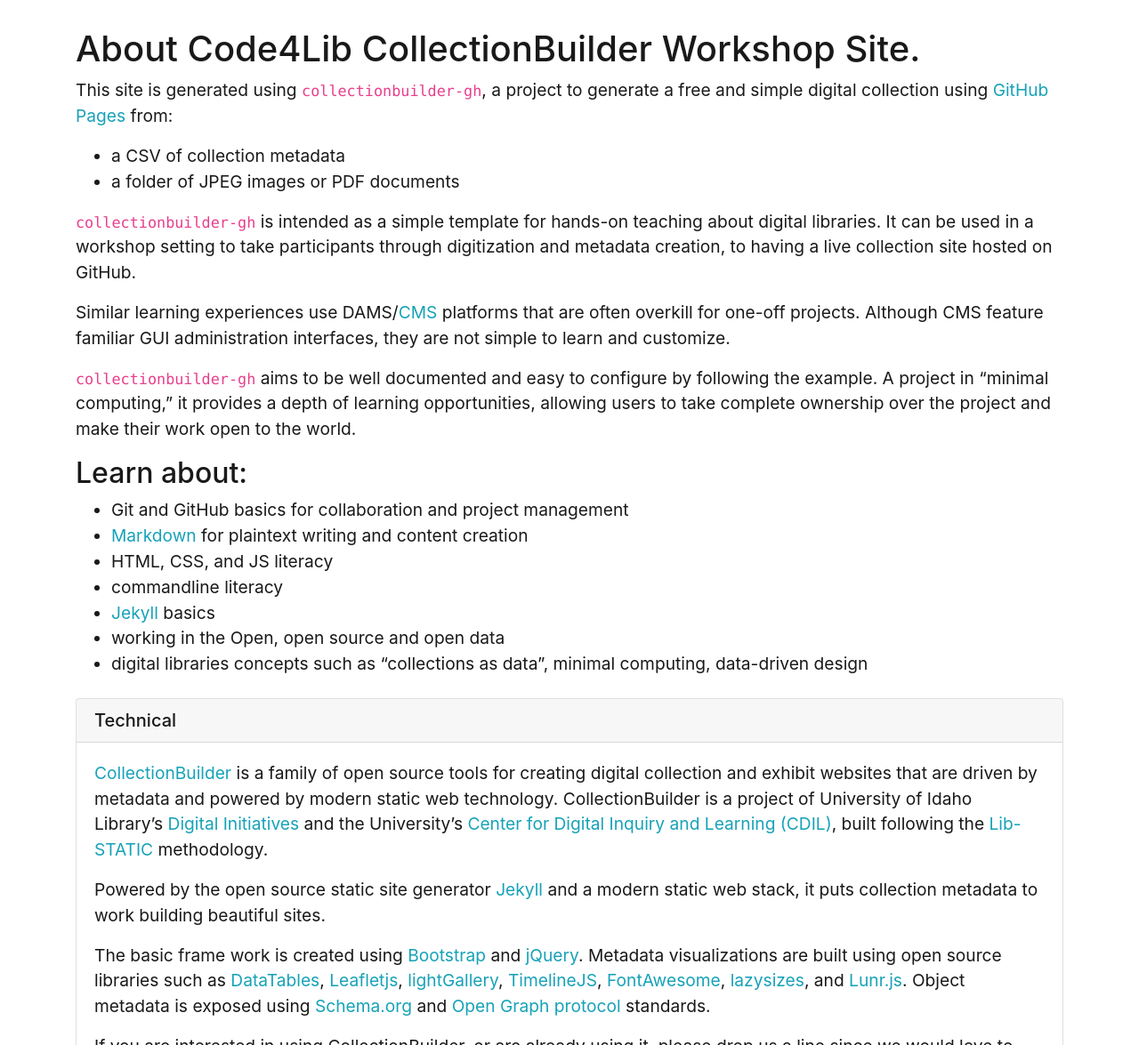
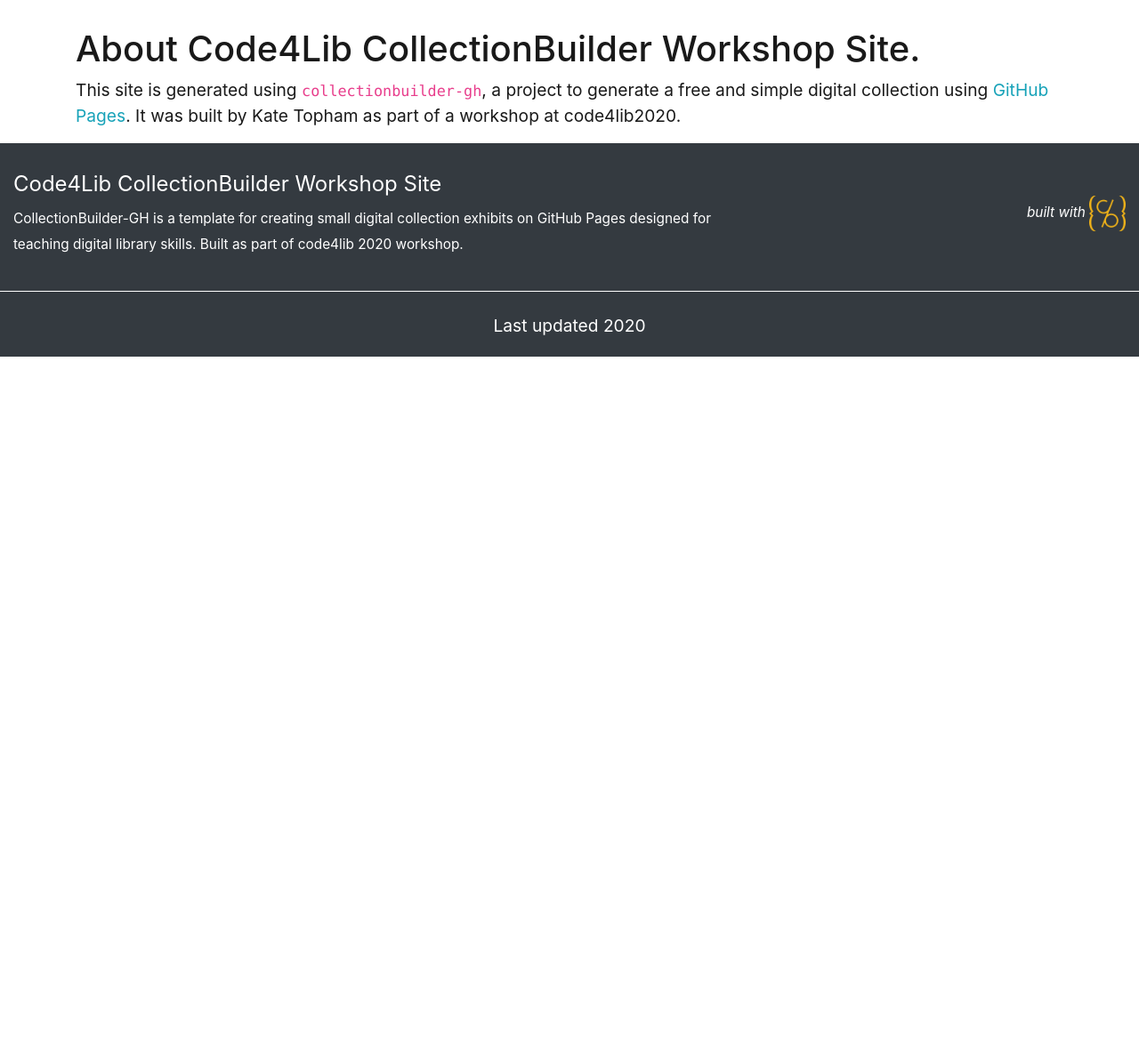
Before and after one commit to ktopham/c4l_workshop, a Jekyll site: the page built from pages/about.md, in a window 1280 px wide and 1400 px high, scrolled down 270 px. Shown: the part 225-1400 px from the top of the window at 89% size. Built offline with Jekyll 4.4.1, drawn with Linux system fonts in a browser that asks for light colours; after the commit the page ends 900 px from its top, so only the background shows below that; some of the changed text lies outside the part shown.

Commit message:
added about description

```diff
--- a/pages/about.md
+++ b/pages/about.md
@@ -9,27 +9,4 @@
 
 # About {{ site.title }}.
 
-This site is generated using `collectionbuilder-gh`, a project to generate a free and simple digital collection using [GitHub Pages](https://pages.github.com/) from:
-
-- a CSV of collection metadata
-- a folder of JPEG images or PDF documents
-
- `collectionbuilder-gh` is intended as a simple template for hands-on teaching about digital libraries.
-It can be used in a workshop setting to take participants through digitization and metadata creation, to having a live collection site hosted on GitHub.
-
-Similar learning experiences use DAMS/[CMS](https://en.wikipedia.org/wiki/Content_management_system) platforms that are often overkill for one-off projects. Although CMS feature familiar GUI administration interfaces, they are not simple to learn and customize.
-
-`collectionbuilder-gh` aims to be well documented and easy to configure by following the example.
-A project in "minimal computing," it provides a depth of learning opportunities, allowing users to take complete ownership over the project and make their work open to the world.
-
-## Learn about:
-
-- Git and GitHub basics for collaboration and project management
-- [Markdown](https://guides.github.com/features/mastering-markdown/) for plaintext writing and content creation
-- HTML, CSS, and JS literacy
-- commandline literacy
-- [Jekyll](https://jekyllrb.com/) basics
-- working in the Open, open source and open data
-- digital libraries concepts such as "collections as data", minimal computing, data-driven design
-
-{% include about/credits.md %}
+This site is generated using `collectionbuilder-gh`, a project to generate a free and simple digital collection using [GitHub Pages](https://pages.github.com/). It was built by Kate Topham as part of a workshop at code4lib2020.
```
